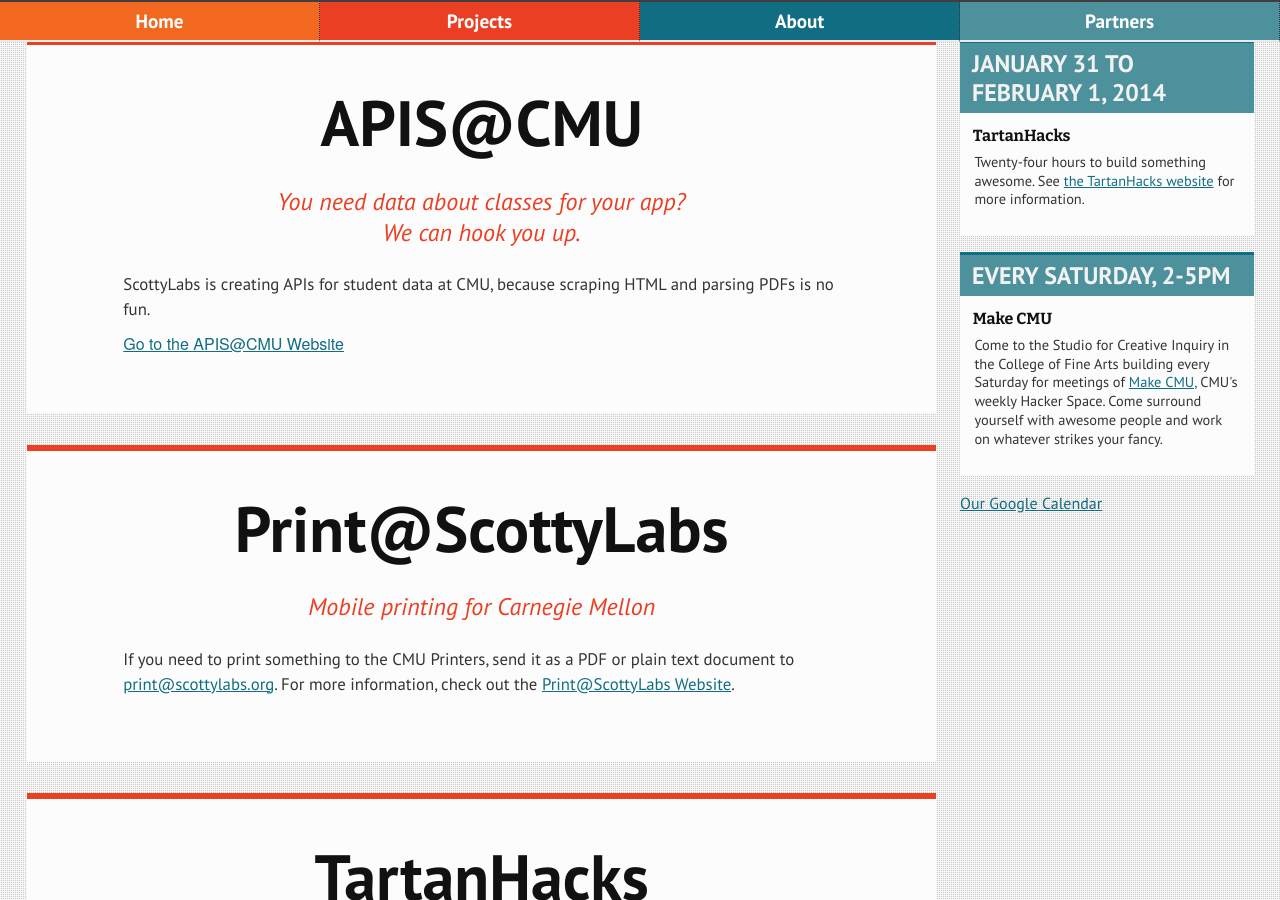
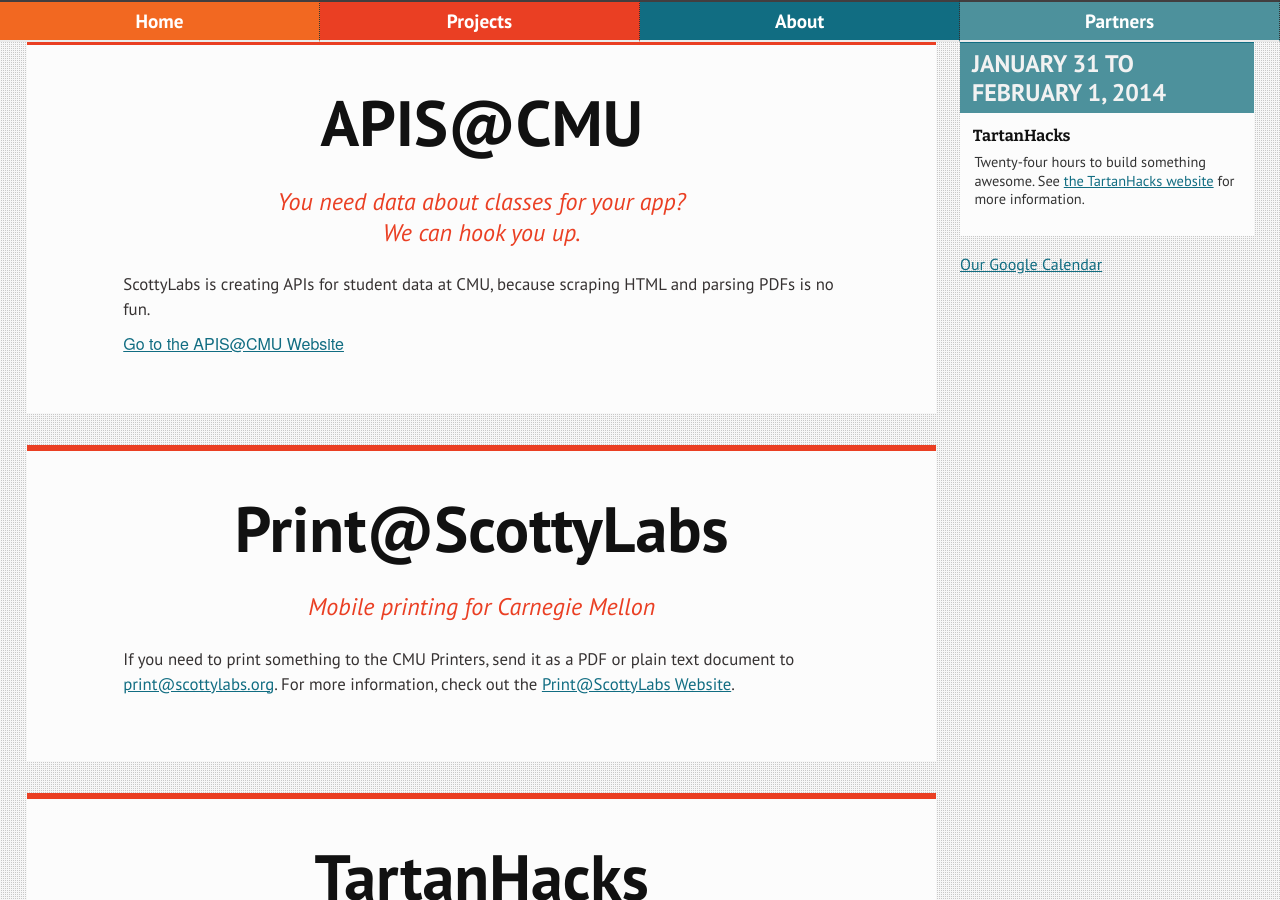
Before and after one commit to ScottyLabs/scottylabs.github.io, a Jekyll site: the page built from index.html, in a window 1280 px wide and 900 px high, scrolled down 818 px. Built offline with Jekyll 4.4.1, drawn with Linux system fonts in a browser that asks for light colours; nearby versions of some CDN libraries.

Commit message:
Remove MakeCMU from index page

```diff
--- a/index.html
+++ b/index.html
@@ -6,9 +6,6 @@
   - name: TartanHacks
     date: "January 31 to February 1, 2014"
     description: "Twenty-four hours to build something awesome. See <a href=\"http://tartanhacks.com/\">the TartanHacks website</a> for more information."
-  - name: Make CMU
-    date: "Every Saturday, 2-5pm"
-    description: "Come to the Studio for Creative Inquiry in the College of Fine Arts building every Saturday for meetings of <a href=\"http://makecmu.com/\">Make CMU,</a> CMU's weekly Hacker Space. Come surround yourself with awesome people and work on whatever strikes your fancy."
 published: true
 ---
 
@@ -56,14 +53,6 @@
             Website</a>.
         </p>
       </div>
-<!--
-      <div class="project">
-        <h2>SkillSwap</h2>
-        <h3>I'll teach you color theory if you teach me graph theory.</h3>
-        <p>Come learn from other students at SkillSwap. There are workshops about everything from programming to pitching an idea. (Some workshops: Design Process, Pitching, What is a webapp?, API Design, HTML/CSS, iOS)</p>
-        <p>This year, <a href="http://skillswap.scottylabs.org">SkillSwap Weekend was September 8th and 9th.</a> You can see summaries and get slides from the talks on the site.</p>
-      </div>
--->
       <div class="project">
         <h2>TartanHacks</h2>
         <h3>Twenty-four hours to make something awesome.</h3>
```
